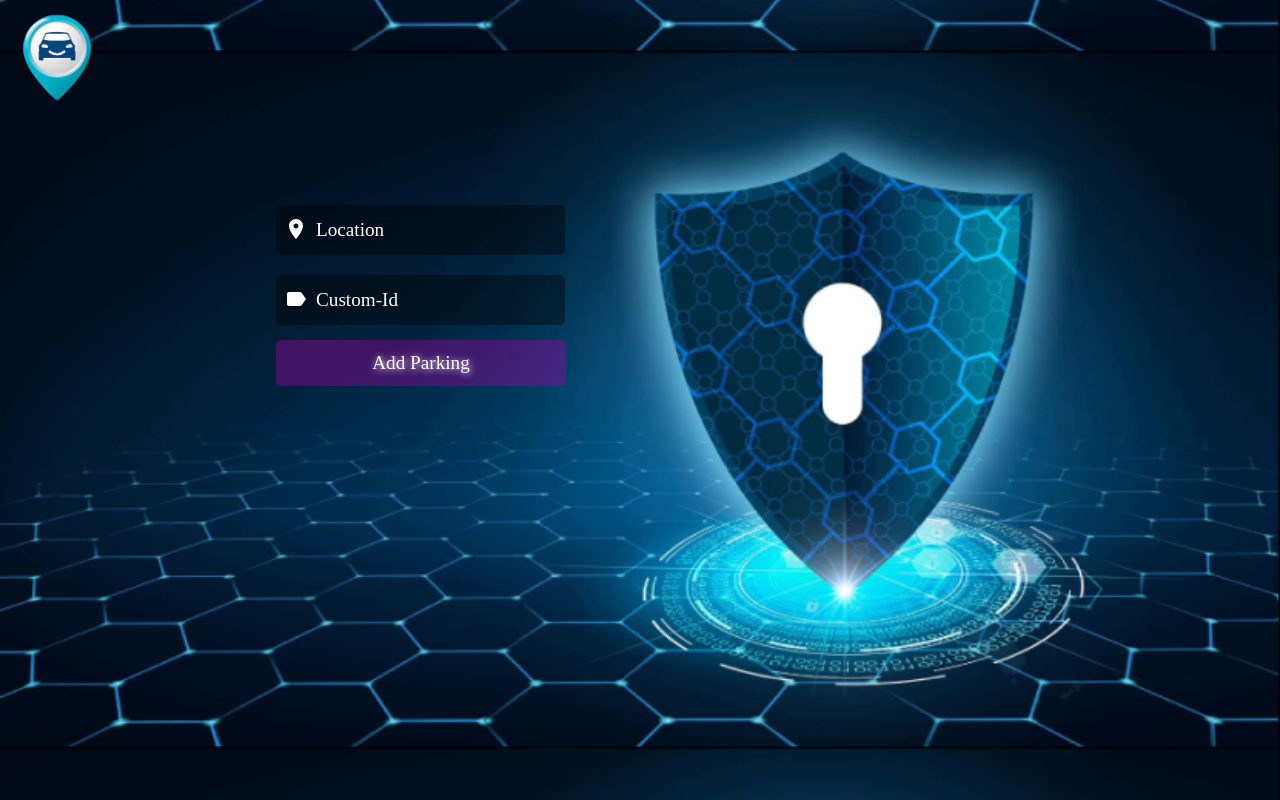
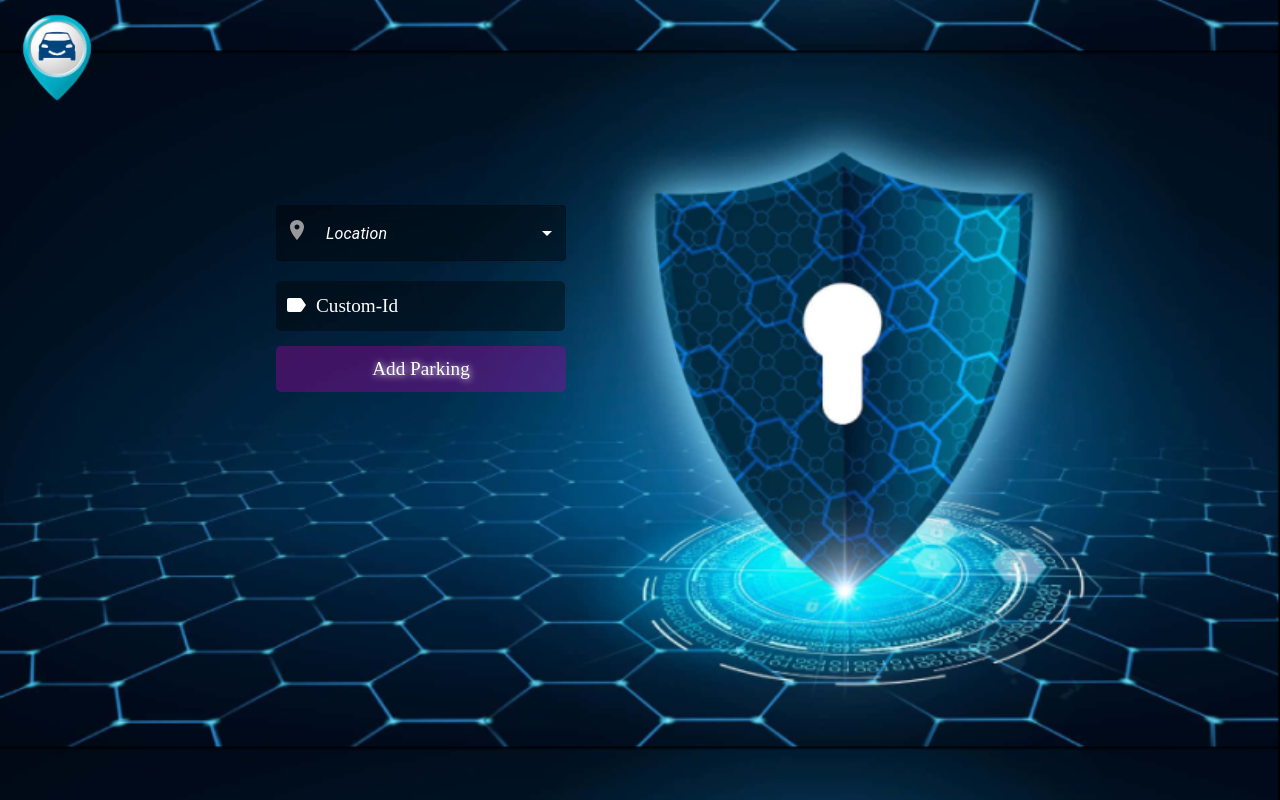
Before and after one commit to raghad-ns/smart-parking-ui, a React (Create React App) app: page / in a window 1280 px wide. Built offline with nearby package versions, Linux system fonts and the light colour scheme.

Commit message:
edit location to become drop-down list

```diff
--- a/src/Pages/parking/parking.scss
+++ b/src/Pages/parking/parking.scss
@@ -75,8 +75,39 @@ button {
 }
 .icons {
   position: absolute;
-    z-index: 0 ;
+  z-index: 0;
   color: #ffffff;
   top: 20%;
   left: 3%;
 }
+
+/* Style the Select component */
+.MuiSelect-root {
+  width: 290px;
+  border-radius: 5px;
+  border: none;
+  background-color: rgba(0, 0, 0, 0.4);
+  margin-bottom: 10px;
+  font-size: larger;
+  color: white;
+  font-style: normal;
+
+  padding-left: 30px;
+  & svg {
+    color: white;
+  }
+}
+
+/* Style the placeholder text in the Select */
+.MuiSelect-select.MuiSelect-select {
+  color: #ffffff;
+  font-style: normal;
+  padding-left: 20px;
+}
+
+/* Style the dropdown menu items */
+.MuiList-root {
+  background-color: rgba(0, 0, 0, 0.4);
+  color: white;
+  font-style: normal;
+}
--- a/src/Pages/parking/parking.tsx
+++ b/src/Pages/parking/parking.tsx
@@ -1,39 +1,133 @@
-import { useState } from "react";
-import { InputAdornment } from "@mui/material";
-import { LocationOn,Label } from '@mui/icons-material';
+// import { useState } from "react";
+// // import { InputAdornment } from "@mui/material";
+// import { InputAdornment, MenuItem, Select, Button } from "@mui/material";
 
-import './parking.scss'
+// import { LocationOn,Label } from '@mui/icons-material';
+
+// import './parking.scss'
+
+// const Parking = () => {
+//     const [location, setLocation] = useState<string>("");
+//     const [customId, setCustomId] = useState<string>("");
+//     const handleAddParking = () => {
+//         console.log("Location: ", location);
+//         console.log("Custom-id:",customId );
+
+//     }
+//     const handleLocationChange = (
+//         event: React.ChangeEvent<{ value: unknown }>
+//       ) => {
+//         setLocation(event.target.value as string);
+//       };
+
+//     return (
+//         <div className="parking-page">
+//             <div className="input-group">
+//                 <span>
+//                     <InputAdornment position="start">
+//                         <LocationOn className='icons' />
+//                     </InputAdornment>
+//                 </span>
+//                 <Select
+//                     id="location"
+//                     value={location}
+//                     onChange={(event: React.ChangeEvent<{ value: unknown }>) =>
+//             handleLocationChange(event as React.ChangeEvent<{ value: string }>)
+//           }
+//                     placeholder="Location"
+//                 >
+//                     <MenuItem value="hebron">Hebron</MenuItem>
+//                     <MenuItem value="ramallah">Ramallah</MenuItem>
+//                     <MenuItem value="nablus">Nablus</MenuItem>
+//                     {/* Add more locations as needed */}
+//                 </Select>
+//                 {/* <input type="text" id="location" value={location} onChange={(e) => setLocation(e.target.value)} placeholder="Location" /> */}
+//             </div>
+//             <div className="input-group">
+//                 <span>
+//                     <InputAdornment position="start">
+//                         <Label  className='icons' />
+//                     </InputAdornment>
+//                 </span>
+//                 <input type="text" id="customId" value={customId} onChange={(e) => setCustomId(e.target.value)} placeholder="Custom-Id"/>
+//             </div>
+//             <button onClick={handleAddParking}>Add Parking</button>
+//         </div>
+//     )
+// }
+
+// export default Parking;
+
+import { useState, ChangeEvent } from "react";
+import { InputAdornment, MenuItem, Select, Button } from "@mui/material";
+import { LocationOn, Label } from "@mui/icons-material";
+import "./parking.scss";
 
 const Parking = () => {
-    const [location, setLocation] = useState<string>("");
-    const [customId, setCustomId] = useState<string>("");
+  const [location, setLocation] = useState("");
+  const [customId, setCustomId] = useState("");
+
   const handleAddParking = () => {
     console.log("Location: ", location);
-        console.log("Custom-id:",customId );
+    console.log("Custom-id:", customId);
+  };
 
+  const handleLocationChange = (event: ChangeEvent<{ value: unknown }>) => {
+    setLocation(event.target.value as string);
+  };
+  const capitalizeFirstLetter = (str: string) => {
+    return str.charAt(0).toUpperCase() + str.slice(1);
+  };
 
-    }
   return (
     <div className="parking-page">
       <div className="input-group">
         <span>
           <InputAdornment position="start">
-                        <LocationOn className='icons' />
+            <LocationOn className="icons" />
           </InputAdornment>
         </span>
-                <input type="text" id="location" value={location} onChange={(e) => setLocation(e.target.value)} placeholder="Location" />
+        <Select
+          className="MuiSelect-root"
+          id="location"
+          value={location}
+          onChange={(event) =>
+            handleLocationChange(event as ChangeEvent<{ value: unknown }>)
+          }
+          displayEmpty
+          renderValue={(selected) => {
+            if (!selected) {
+              return <em>Location</em>;
+            }
+            return capitalizeFirstLetter(selected as string);
+          }}
+        >
+          <MenuItem disabled value="">
+            <em>Location</em>
+          </MenuItem>
+          <MenuItem value="hebron">Hebron</MenuItem>
+          <MenuItem value="ramallah">Ramallah</MenuItem>
+          <MenuItem value="nablus">Nablus</MenuItem>
+          {/* Add more locations as needed */}
+        </Select>
       </div>
       <div className="input-group">
         <span>
           <InputAdornment position="start">
-                        <Label  className='icons' />
+            <Label className="icons" />
           </InputAdornment>
         </span>
-                <input type="text" id="customId" value={customId} onChange={(e) => setCustomId(e.target.value)} placeholder="Custom-Id"/>
+        <input
+          type="text"
+          id="customId"
+          value={customId}
+          onChange={(e) => setCustomId(e.target.value)}
+          placeholder="Custom-Id"
+        />
       </div>
       <button onClick={handleAddParking}>Add Parking</button>
     </div>
-    )
-}
+  );
+};
 
 export default Parking;
```
Also changed, not shown: src/Pages/Charge-Recharge/charge-recharge.tsx (+42 -24 lines), src/Pages/Reflect/reflect.tsx (+0 -10 lines). Lines whose indentation alone changed are shown as unchanged.
